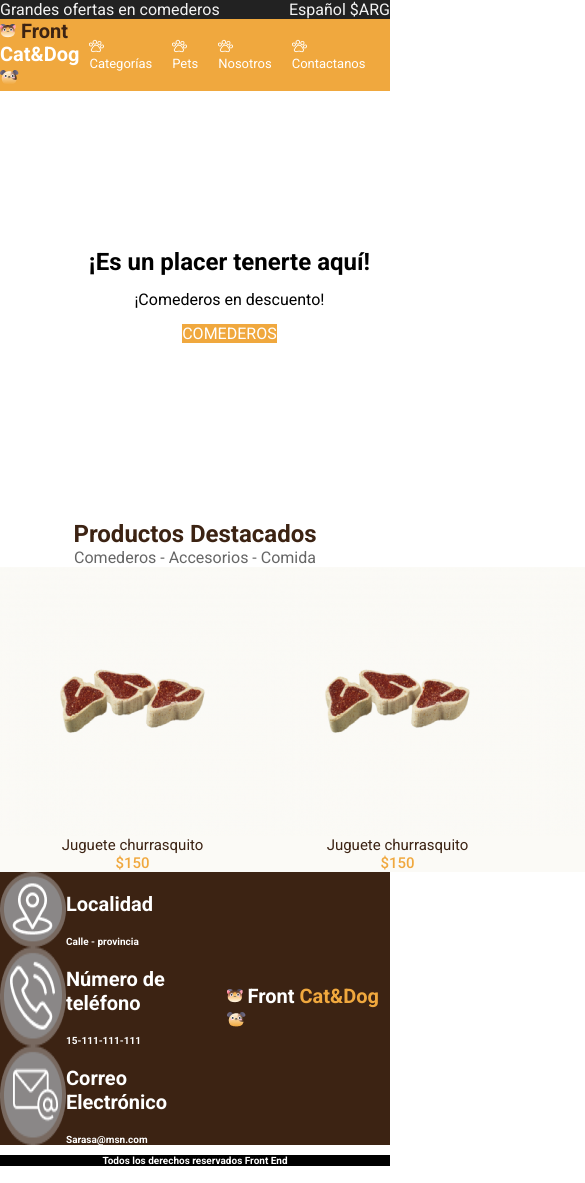
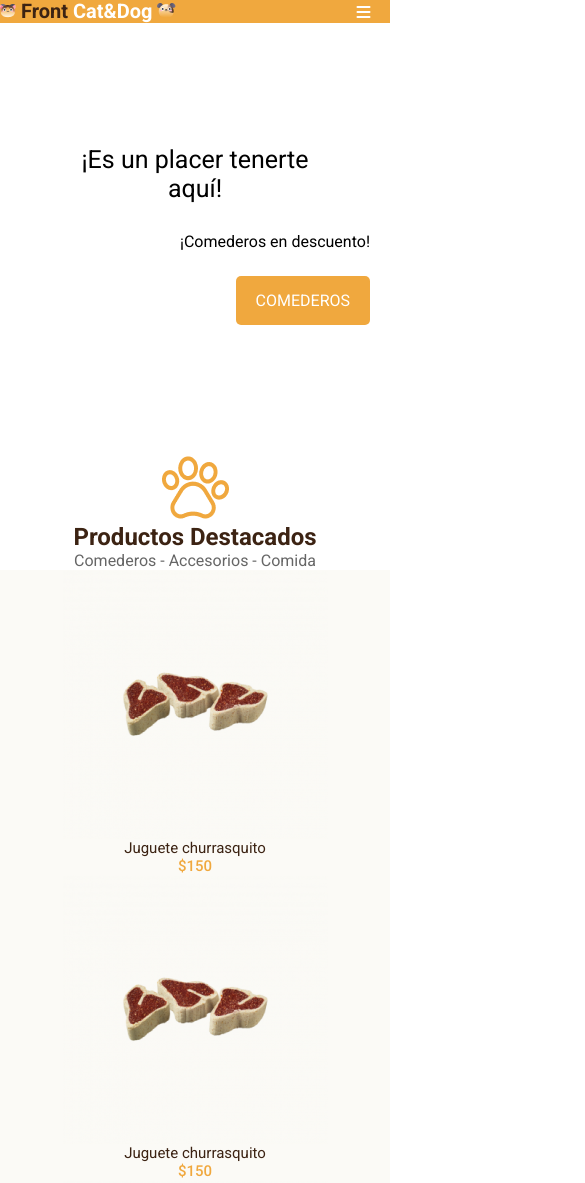
Before and after one commit to JulianCallejas/CTD-Petshop, a plain HTML site: page index.html in a window 390 px wide. Shown: the top 1183 px of the page, 585 px wide, since content can reach past the window. Drawn offline with Linux system fonts and the light colour scheme.

Commit message:
Entrega clase 15 mobil

```diff
--- a/css/estilos.css
+++ b/css/estilos.css
@@ -6,6 +6,7 @@
   padding: 0;
   box-sizing: border-box;
 }
+
 
 .header-container-top {
   background-color: #222222;
@@ -44,6 +45,13 @@
   color: #3c2313;
 }
 
+.burger-menu {
+  display: none;
+  color: #ffffff;
+  padding-right: 5%;
+
+}
+
 .nav-links {
   color: #ffffff;
   display: flex;
@@ -64,7 +72,13 @@
 
 
 h1 {
+  border-radius: 5px;
+  background-color: #FFFFFF;
+  font-size: 30px;
+  font-weight: 400;
+  padding: 10px;
   text-align: center;
+
 }
 
 .section-imagen-principal {
@@ -79,6 +93,7 @@ h1 {
   margin-bottom: 20px;
   text-align: center;
 }
+
 .objetos-imagen-principal{
   display: block;
   padding: 20px;
@@ -91,12 +106,19 @@ h1 {
 }
 
 .comederos-titulo {
+  font-size: 16px;
+  font-weight: 400;
   line-height: 48px;
+  margin-bottom: 10px;
   }
 
 .boton-comedor {
   background-color: #F0A83E;
+  border-radius: 5px;
   color: #FFFFFF;
+  font-size: 16px;
+  font-weight: 400;
+  padding: 15px 20px;
   text-transform: uppercase;
 
 }
@@ -162,17 +184,27 @@ h1 {
 
 .opcion-contacto-row{
   display: flex;
+  align-items: center;
+
+}
+
+.opcion-contacto-text{
+  display: flex;
+  flex-direction: column;
+  margin-left: 25px;
 
 }
 
 .footer-icono-titulo {
   font-size: 20px;
-  margin: 20px 0px;
+
 }
 
 .footer-icono-info {
   font-size: 10px;
 }
+
+
 
 .logo-footer {
   font-size: 20px;
@@ -190,7 +222,74 @@ h1 {
   color: #FFFFFF;
   font-weight: bold;
   font-size: 10px;
-  margin-top: 10px;
   text-align: center;
 
 }
+
+@media screen and (max-width: 480px) {
+  .header-container-top {
+    display: none;
+
+  }
+  .burger-menu {
+    display: inline-block;
+  }
+
+  .nav-links {
+    display: none;
+  }
+
+  .objetos-imagen-principal{
+    display: flex;
+    flex-direction: column;
+    align-items: flex-end;
+
+  }
+
+  h1{
+    font-size: 25px;
+    padding: 15px 40px;
+  }
+
+
+  .lista-productos-destacados{
+    flex-direction: column;
+  }
+
+  .footer-contacto{
+    flex-direction: column-reverse;
+    height: 320px;
+
+  }
+
+  .opciones-contacto{
+    flex-grow: 1;
+    justify-content: space-around;
+
+  }
+
+  .opcion-contacto-text{
+    margin-left: 15px;
+  }
+
+  .footer-icono-titulo {
+    font-size: 24px;
+
+  }
+
+  .footer-icono-info {
+    font-size: 13px;
+  }
+
+  .logo-footer {
+    font-size: 15px;
+    padding: 10px;
+
+  }
+
+  .footer-cierre {
+    font-size: 13px;
+  }
+
+
+}
--- a/index.html
+++ b/index.html
@@ -5,6 +5,9 @@
   <meta charset="UTF-8" />
   <meta http-equiv="X-UA-Compatible" content="IE=edge" />
   <meta name="viewport" content="width=device-width, initial-scale=1.0" />
+  <link rel="stylesheet" href="https://cdnjs.cloudflare.com/ajax/libs/font-awesome/6.4.0/css/all.min.css"
+        integrity="sha512-iecdLmaskl7CVkqkXNQ/ZH/XLlvWZOJyj7Yy7tcenmpD1ypASozpmT/E0iPtmFIB46ZmdtAc9eNBvH0H/ZpiBw=="
+        crossorigin="anonymous" referrerpolicy="no-referrer" />
   <link rel="stylesheet" href="css/estilos.css" />
   <title>Document</title>
 </head>
@@ -25,17 +28,18 @@
         Cat&Dog
         <img src="img/Dog.png" alt="perro" />
       </p>
+      <i class="fa-solid fa-bars burger-menu"></i>
       <nav class="nav-links">
         <ul>
           <li>
-            <img src="img/pawprint 1.png" alt="" /><span>Categorías</span>
+            <img src="img/pawprint1.png" alt="Viñeta Huella de mascota" /><span>Categorías</span>
           </li>
-          <li><img src="img/pawprint 1.png" alt="" /><span>Pets</span></li>
+          <li><img src="img/pawprint1.png" alt="Viñeta Huella de mascota" /><span>Pets</span></li>
           <li>
-            <img src="img/pawprint 1.png" alt="" /><span>Nosotros</span>
+            <img src="img/pawprint1.png" alt="Viñeta Huella de mascota" /><span>Nosotros</span>
           </li>
           <li>
-            <img src="img/pawprint 1.png" alt="" /><span>Contactanos</span>
+            <img src="img/pawprint1.png" alt="Viñeta Huella de mascota" /><span>Contactanos</span>
           </li>
         </ul>
       </nav>
@@ -51,6 +55,7 @@
       </div>
     </section>
     <section class="productos-destacados-contenedor">
+      <img src="img/pawprint2.png" alt="Huella de mascota">
       <h2 class="productos-destacados-titulo">Productos Destacados</h2>
       <p class="productos-destacados-categorias">Comederos - Accesorios - Comida</p>
       <div class="lista-productos-destacados">
@@ -77,21 +82,21 @@
       <div class="opciones-contacto">
         <div class="opcion-contacto-row">
           <img src="img/Icono_location.png" alt="icono locacion">
-          <div>
+          <div class="opcion-contacto-text">
             <p class="footer-icono-titulo">Localidad</p>
             <p class="footer-icono-info">Calle - provincia</p>
           </div>
         </div>
         <div class="opcion-contacto-row">
           <img src="img/Icono_tel.png" alt="icono telefono">
-          <div>
+          <div class="opcion-contacto-text">
             <p class="footer-icono-titulo">Número de teléfono</p>
             <p class="footer-icono-info">15-111-111-111</p>
           </div>
         </div>
         <div class="opcion-contacto-row">
           <img src="img/Icono_mail.png" alt="icono email">
-          <div>
+          <div class="opcion-contacto-text">
             <p class="footer-icono-titulo">Correo Electrónico</p>
             <p class="footer-icono-info">Sarasa@msn.com</p>
           </div>
```
Also changed, not shown: img/pawprint1.png (renamed from img/pawprint 1.png), img/pawprint2.png (added).
